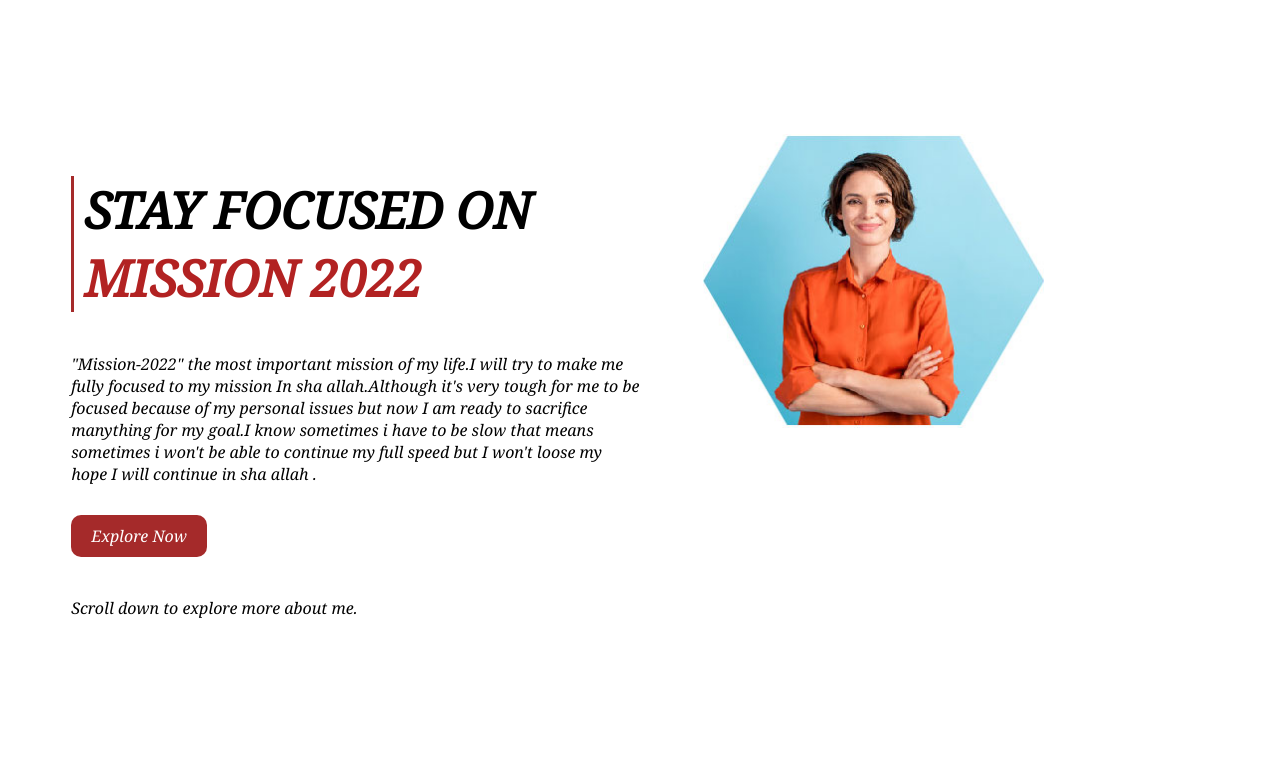
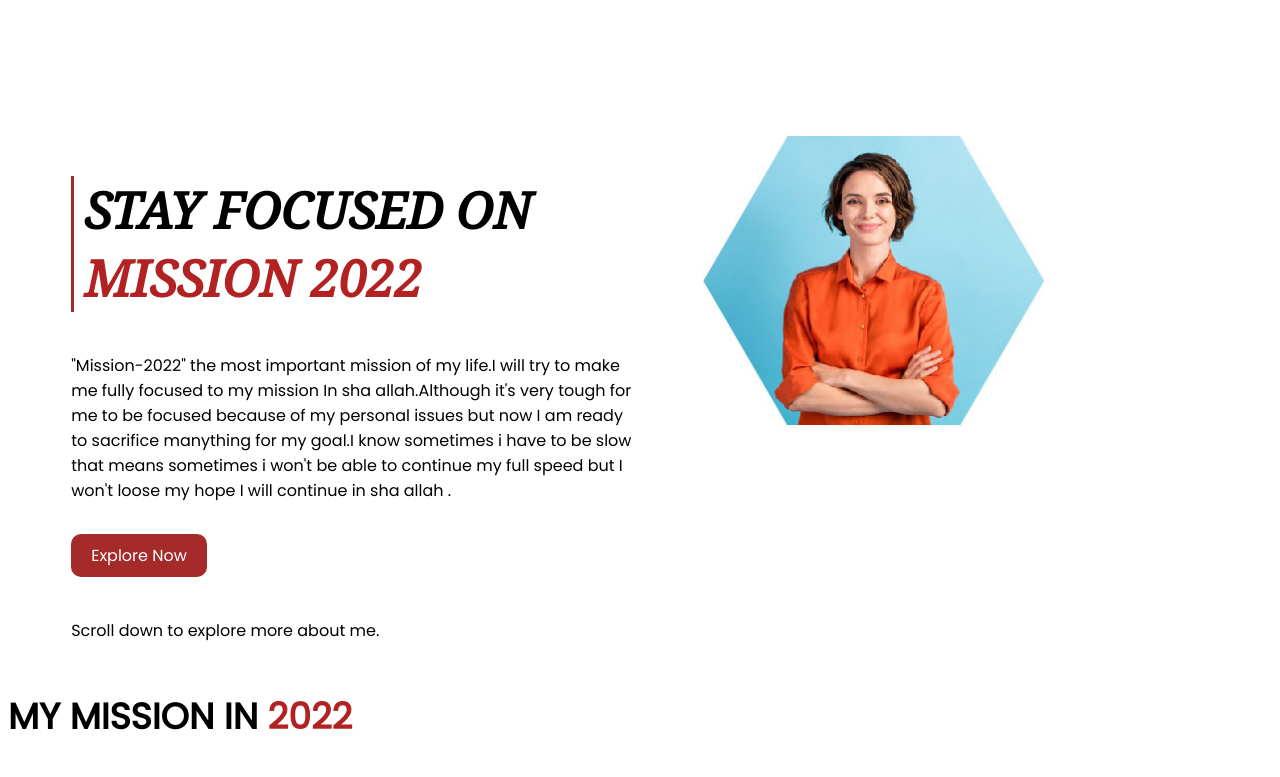
Before and after one commit to Yasmin-Akhter/Assignment-1, a plain HTML site: page index.html in a window 1280 px wide. Drawn offline with Linux system fonts and the light colour scheme.

Commit message:
2nd part

```diff
--- a/index.html
+++ b/index.html
@@ -14,9 +14,9 @@
 </head>
 
 <body>
-    <section>
+    <section class="top-part">
         <div class="half-width">
-            <h1>STAY FOCUSED ON <br><span id="orange-text">MISSION 2022</span></h1>
+            <h1>STAY FOCUSED ON <br><span class="orange-text">MISSION 2022</span></h1>
 
 
             <p id="foc-text">"Mission-2022" the most important mission of my life.I will try to make me fully
@@ -29,12 +29,20 @@
                 able to continue my full speed but I won't loose my hope I will continue in sha allah .</p>
 
             <a href="https://github.com/Yasmin-Akhter/Assignment-1">Explore Now</a>
-            <p id="marg-down">Scroll down to explore more about me.</p>
+            <p id="margin-in-top">Scroll down to explore more about me.</p>
         </div>
         <div class="half-width">
             <img src="images/person/person.jpg" alt="">
         </div>
 
+    </section>
+    <section class="middle-part">
+        <div>
+            <h2 class="heading-text">MY MISSION IN <span class="orange-text">2022</span></h2>
+        </div>
+        <div>
+
+        </div>
     </section>
 
 
--- a/style.css
+++ b/style.css
@@ -1,20 +1,23 @@
-#orange-text{
+.orange-text{
     color:firebrick;
 }
 body{
+    font-family: 'poppins', sans-serif;
+}
 
+h1{
     font-family: 'Noto Serif', serif;
-}
-h1{
     border-left: 3px solid brown;
     font-weight: 700px;
   font-size: 50px;
   padding-left: 10px;
 }
 #foc-text{
+
     margin-bottom: 40px;
 
 }
+
 
 a{
 
@@ -44,6 +47,10 @@ section{
 
 
 }
-#marg-down{
+#margin-in-top{
     margin-top: 50px;
 }
+.heading-text{
+    text-align: center;
+    font-size: 36px;
+}
```
